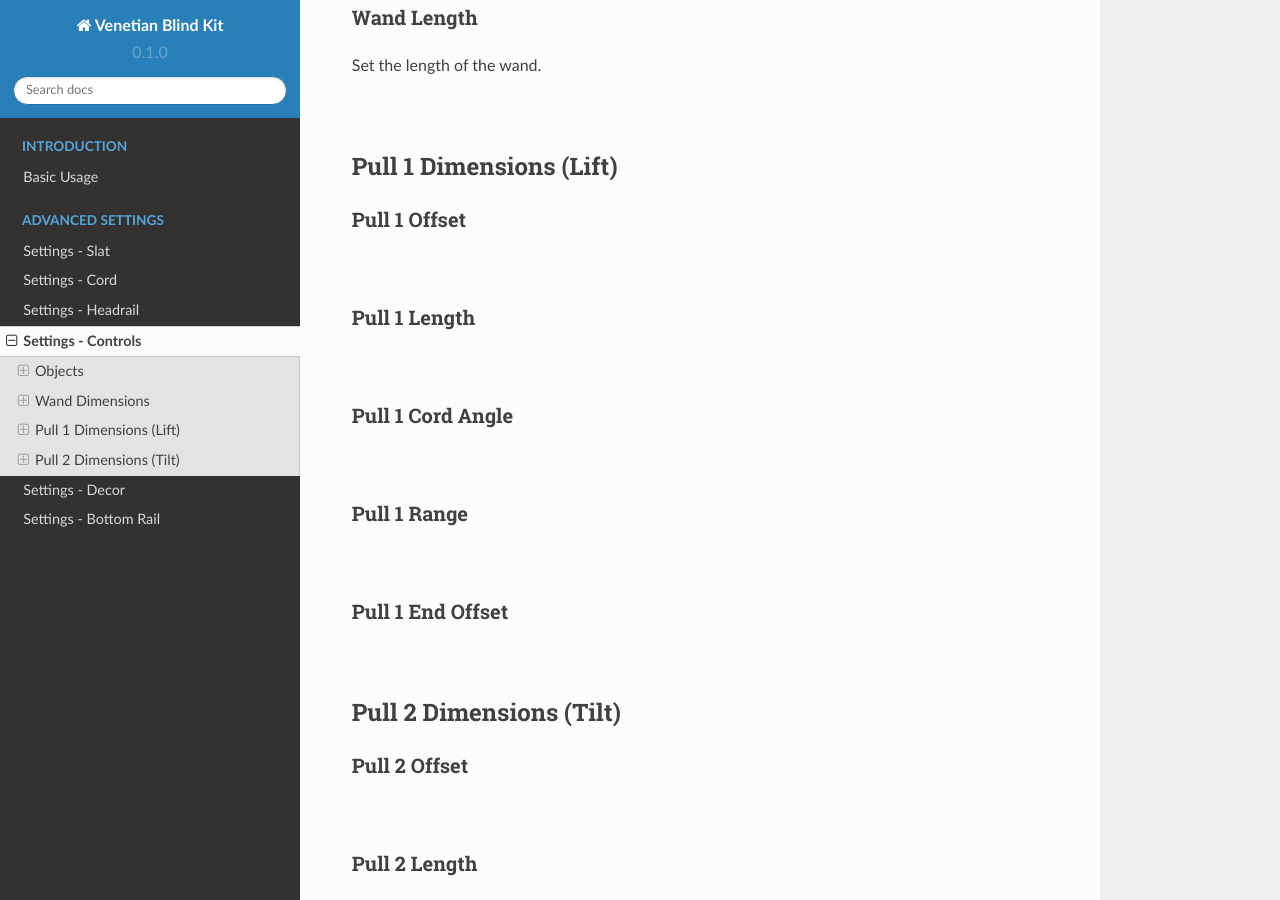
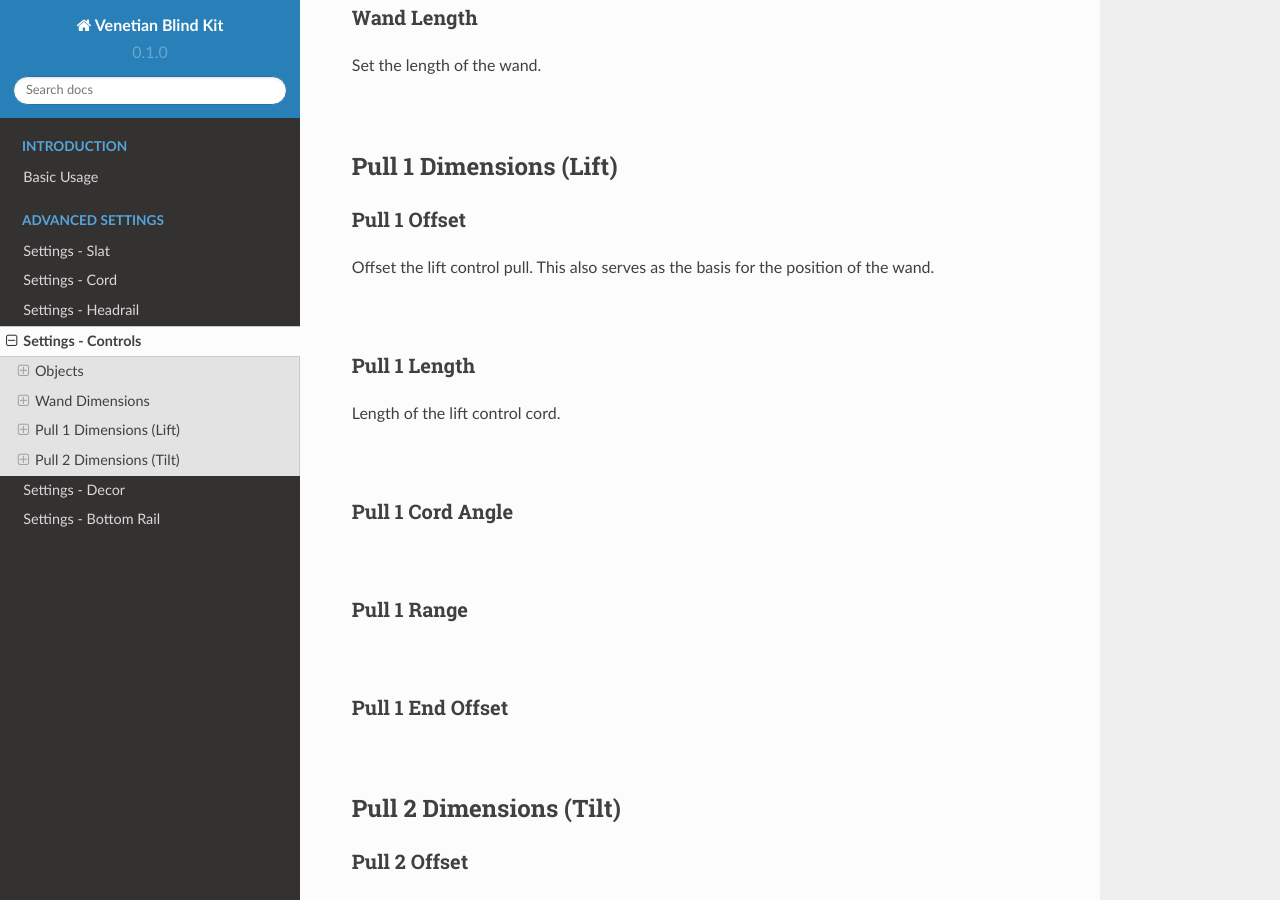
Before and after one commit to imperfectlink/VenetianBlindKit, a Sphinx documentation site: the page built from docs/source/controls.rst, in a window 1280 px wide and 900 px high, scrolled down 1046 px. Built offline with Sphinx 7.4.7 and the Read the Docs theme 2.0.0, drawn with Linux system fonts in a browser that asks for light colours.

Commit message:
Update controls.rst

```diff
--- a/docs/source/controls.rst
+++ b/docs/source/controls.rst
@@ -57,15 +57,21 @@ Pull 1 Dimensions (Lift)
 Pull 1 Offset
 ----
 
+Offset the lift control pull. This also serves as the basis for the position of the wand.
+
 |
 
 Pull 1 Length
 ----
 
+Length of the lift control cord.
+
 |
 
 Pull 1 Cord Angle
 ----
+
+
 
 |
 
```
